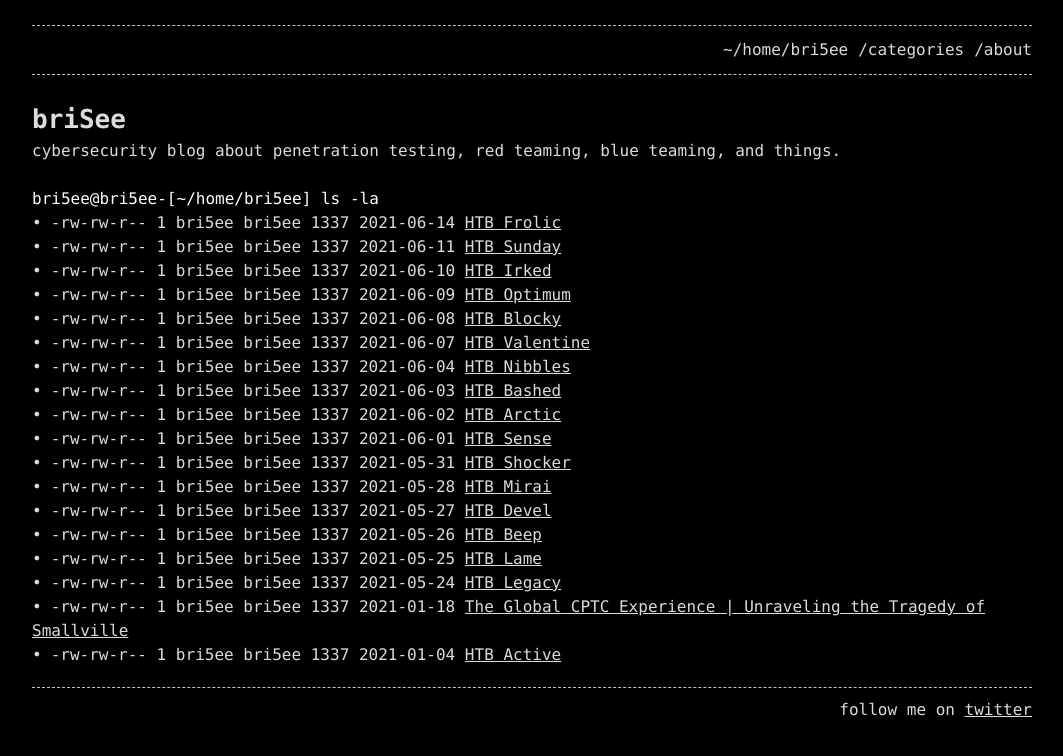
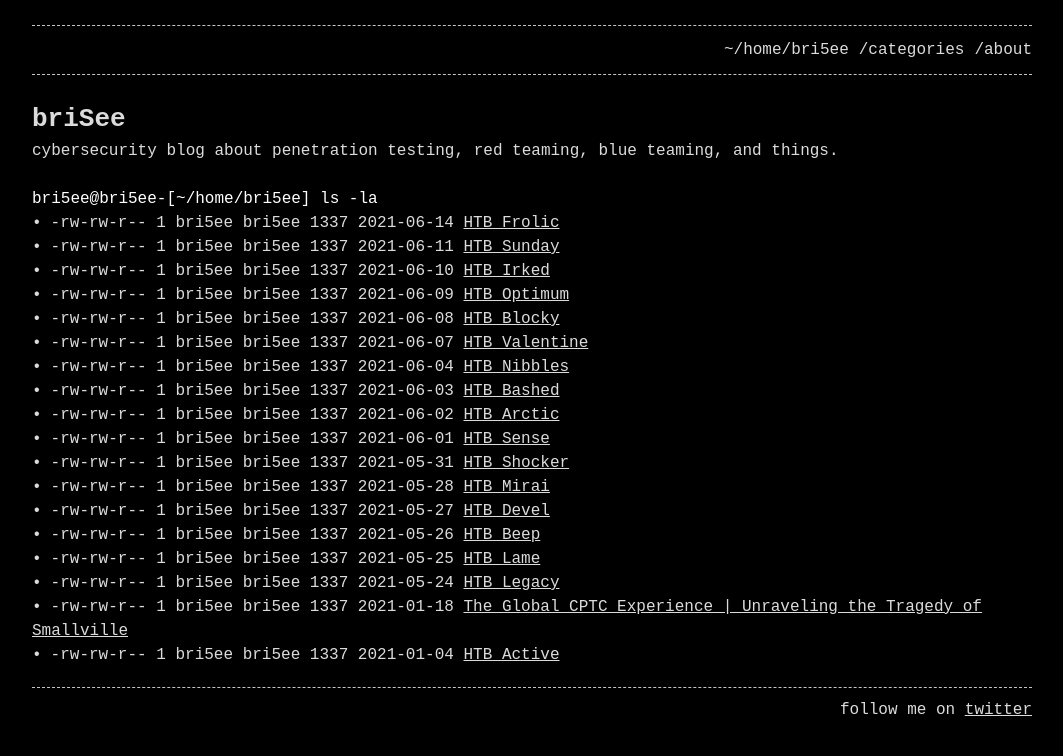
Before and after one commit to notbricey/brisee.github.io, a Jekyll site: the page built from index.md, in a window 1280 px wide. Shown: the top 756 px of the page, without its empty margins (108-1171 px from the left). Built offline with Jekyll 4.4.1, drawn with Linux system fonts in a browser that asks for light colours.

Commit message:
Update base.scss

```diff
--- a/_sass/base.scss
+++ b/_sass/base.scss
@@ -3,7 +3,7 @@
 /**
  * Style variables
  */
-$base-font-family:     'Consolas', monospace !default;
+$base-font-family:     'Cascadia Mono', monospace !default;
 $base-font-size:       16.0px !default;
 $mobile-font-size:     14px !default;
 $base-line-height:     1.5 !default;
```
